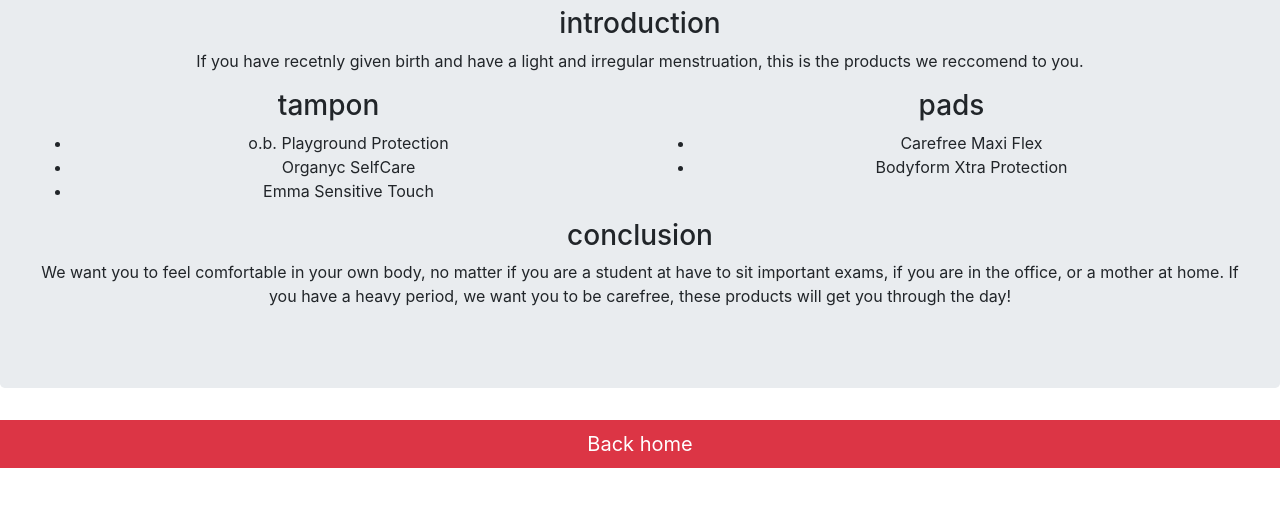
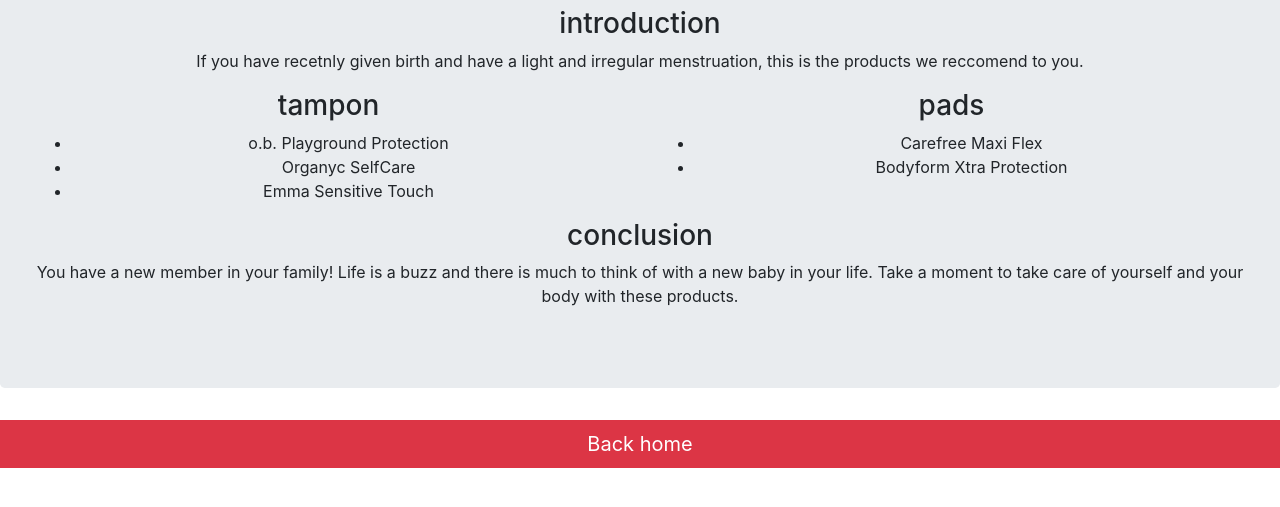
Before and after one commit to adelina1995/Competition_website, a plain HTML site: page FirstSite/post_partum_light.html in a window 1280 px wide. Shown: the part 159-666 px from the top of the page. Drawn offline with nearby package versions, Linux system fonts and the light colour scheme; a web font is replaced by a local one.

Commit message:
Update post_partum_light.html

```diff
--- a/FirstSite/post_partum_light.html
+++ b/FirstSite/post_partum_light.html
@@ -78,7 +78,7 @@
 	<div class='row'>
 		<div class='col-sm-12 text-center'>
 			<h3> conclusion </h3>
-			<p> We want you to feel comfortable in your own body, no matter if you are a student at have to sit important exams, if you are in the office, or a mother at home. If you have a heavy period, we want you to be carefree, these products will get you through the day! </p>
+			<p> You have a new member in your family! Life is a buzz and there is much to think of with a new baby in your life. Take a moment to take care of yourself and your body with these products. </p>
 		</div>
 
 
```
